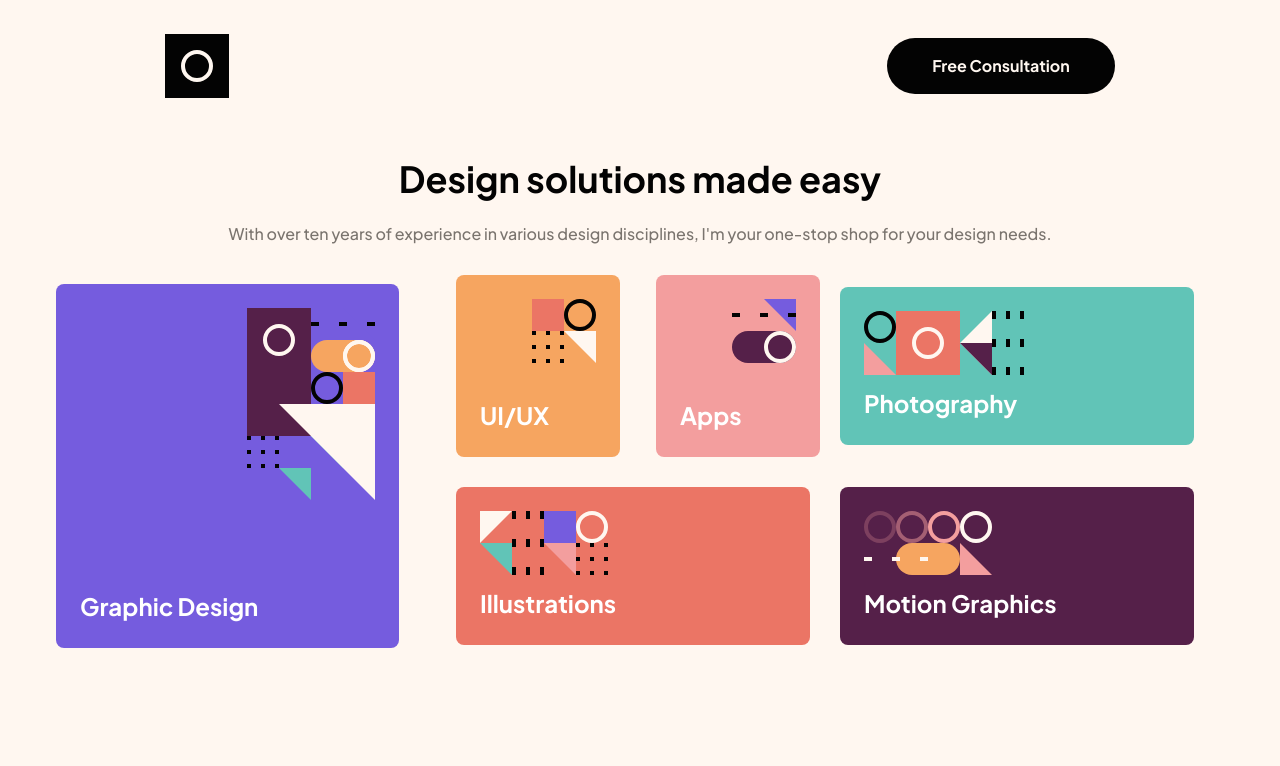
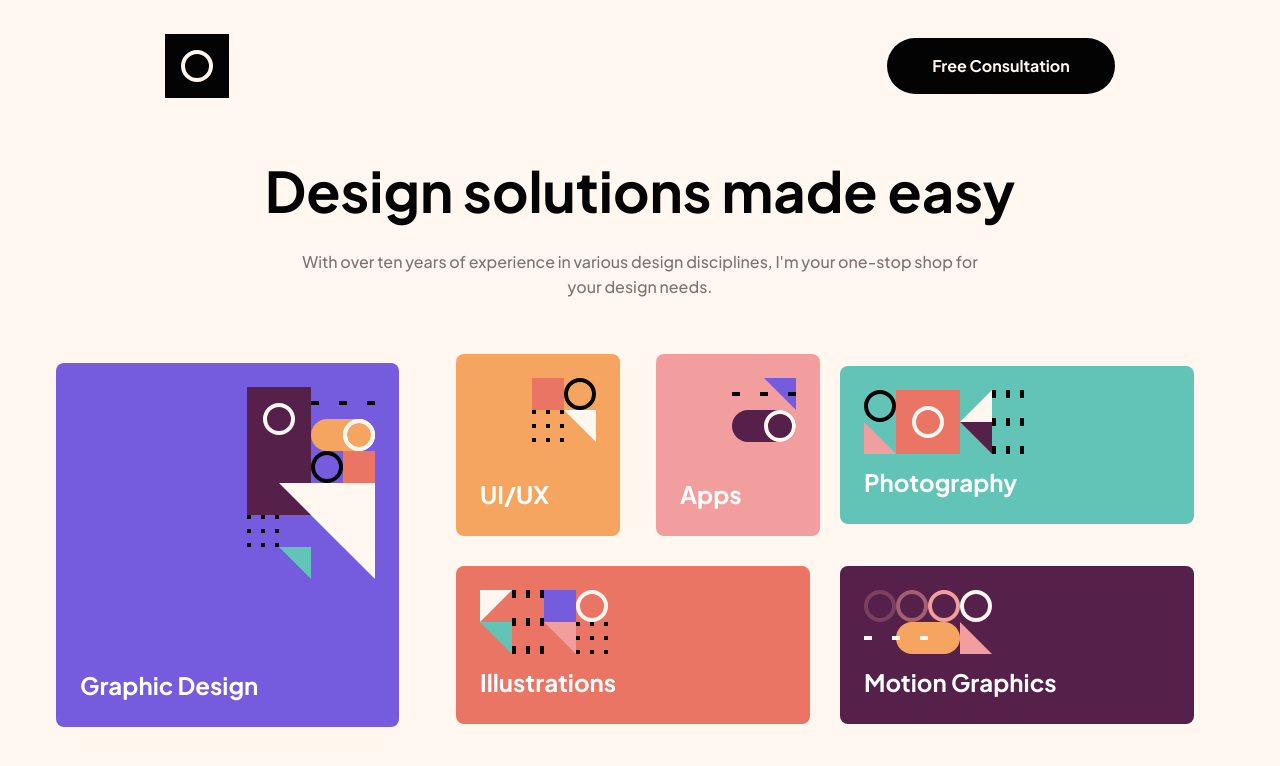
Before and after one commit to johnny-estrada/single-page-design-portfolio, a React (Vite) app: page / in a window 1280 px wide. Shown: the top 766 px of the page. Built offline with nearby package versions, Linux system fonts and the light colour scheme.

Commit message:
Update Hero units to rem

```diff
--- a/src/components/Hero.css
+++ b/src/components/Hero.css
@@ -1,15 +1,19 @@
 .hero {
+    margin: 1.4375rem auto;
+    max-width: 47rem;
     text-align: center;
-    padding: 20px 29px;
 }
 
 .hero__title {
-    font-size: 36px;
+    font-size: 3.5rem;
+    line-height: 4.438rem;
     font-weight: 700;
     color: #030303;
-    padding-bottom: 16px;
 }
 
 .hero__text {
+    line-height: 1.563rem;
+    padding: 0.937rem;
     color: #7A746E;
+    padding: 1.4375rem;
 }
```
